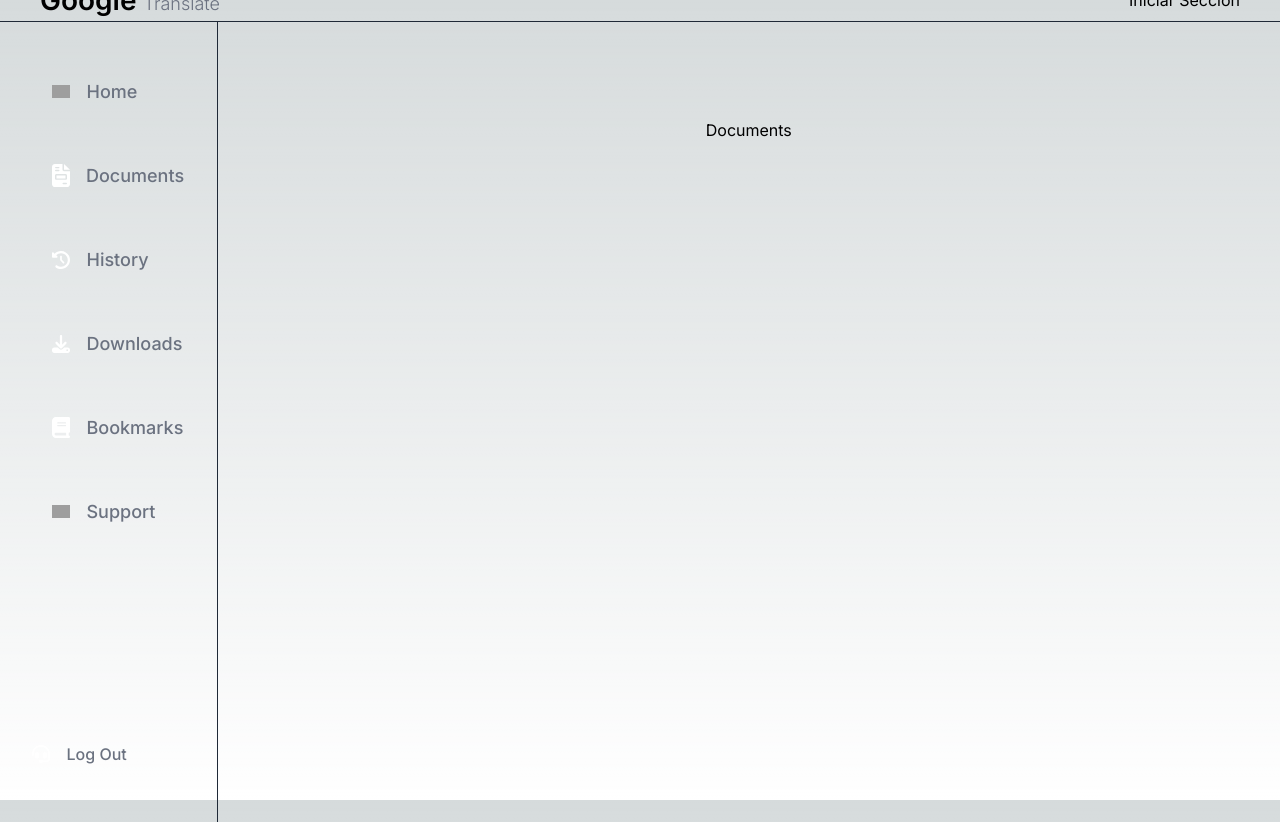
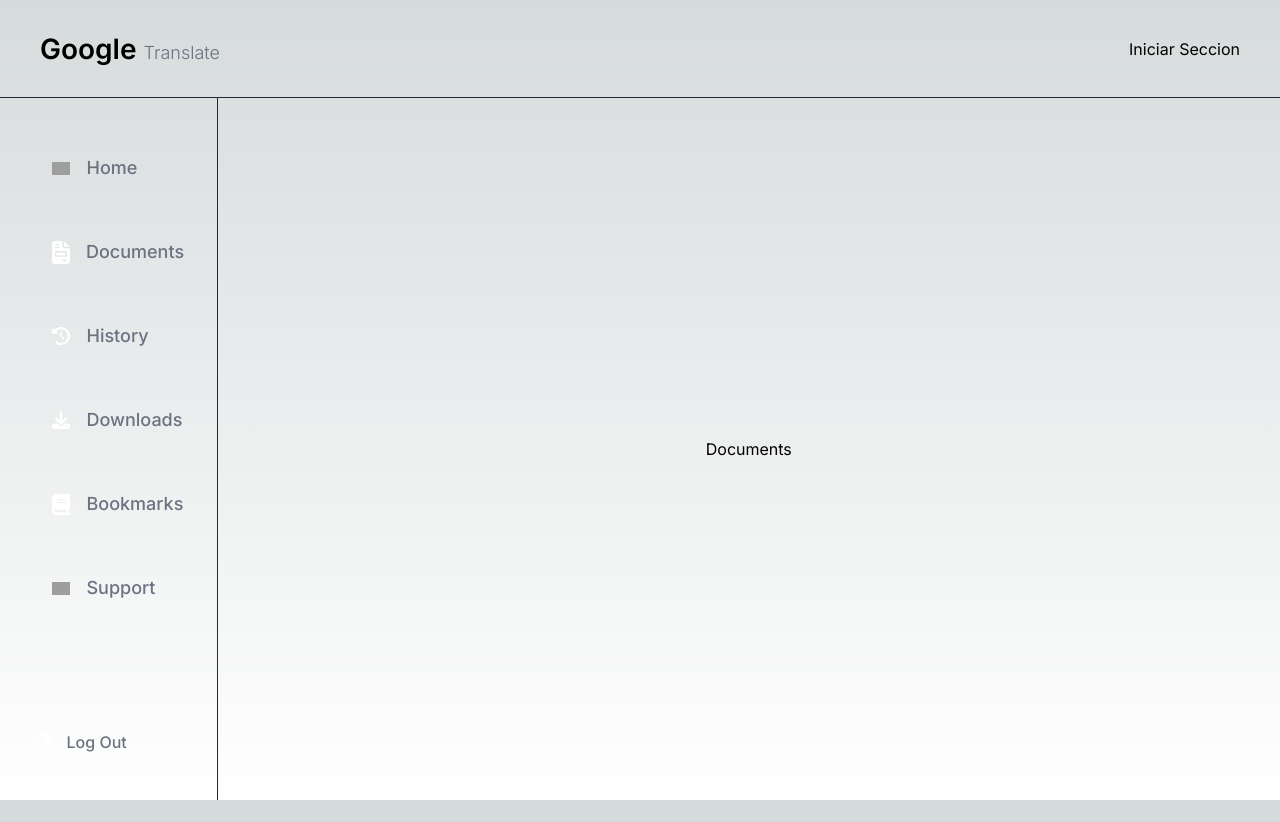
Before and after one commit to imanol309/translate-free, a Next.js app: page /documents in a window 1280 px wide. After the commit the page ends 800 px from the top, so only its background shows below. Built offline with nearby package versions, Linux system fonts and the light colour scheme; grey boxes are pictures that could not be loaded.

Commit message:
Agregando el componente de link de next

```diff
--- a/src/app/documents/page.jsx
+++ b/src/app/documents/page.jsx
@@ -1,6 +1,6 @@
 export default function Home() {
     return (
-      <main className="flex flex-col items-center justify-between min-h-screen p-24">
+      <main className="flex flex-col items-center justify-between h-full p-24">
           <h4>Documents</h4>
       </main>
     )
--- a/src/app/layout.tsx
+++ b/src/app/layout.tsx
@@ -7,7 +7,7 @@ import NavBar from "@/components/NavBar/NavBar";
 const inter = Inter({ subsets: ["latin"] });
 
 export const metadata: Metadata = {
-  title: "Create Next App",
+  title: "Translate Free",
   description: "Generated by create next app",
 };
 
--- a/src/components/NavBar/NavBar.jsx
+++ b/src/components/NavBar/NavBar.jsx
@@ -1,57 +1,25 @@
 import Image from "next/image";
-import house from "@/assets/icons/house-solid.svg";
-import solid from "@/assets/icons/arrow-right-to-bracket-solid.svg";
-import bookmark from "@/assets/icons/bookmark-solid.svg";
-import clock from "@/assets/icons/clock-rotate-left-solid.svg";
-import download from "@/assets/icons/download-solid.svg";
-import file from "@/assets/icons/file-solid.svg";
 import headset from "@/assets/icons/headset-solid.svg";
+import Link from 'next/link'
+import { listNavBar } from "@/utils/ListNavbar";
 
 export default function NavBar() {
-  const listNavBar = [
-    {
-      name: "Home",
-      icon: house,
-    },
-    {
-      name: "Documents",
-      icon: file,
-    },
-    {
-      name: "History",
-      icon: clock,
-    },
-    {
-      name: "Downloads",
-      icon: download,
-    },
-    {
-      name: "Bookmarks",
-      icon: bookmark,
-    },
-    {
-      name: "Support",
-      icon: solid,
-    },
-  ];
-
   return (
     <main className="flex flex-col w-[17%] h-full border-r border-gray-800">
       <section className="w-full h-[90%] flex flex-col gap-6 justify-start items-center py-10">
-        {listNavBar.map((list) => (
-          <div
+        {listNavBar?.map((list) => (
+          <Link
             key={list.id}
+            href={list.url}
             className="w-[70%] flex items-center justify-start gap-4 hover:bg-[#346aff] py-4 pl-5 cursor-pointer rounded-full hover:text-white text-gray-500"
           >
             <Image src={list.icon} alt="" height={18} width={18} />
-            <h3 className="  font-medium text-lg">
-              {list.name}
-            </h3>
-          </div>
+            <h3 className="  font-medium text-lg">{list.name}</h3>
+          </Link>
         ))}
       </section>
       <section className="w-full h-[10%] flex flex-col gap-12 justify-start items-center">
-        <div className="w-[70%] flex items-center justify-start gap-4 ">
+        <div className="w-[70%] flex items-center justify-start gap-4 cursor-pointer">
           <Image src={headset} alt="" height={18} width={18} />
           <h3 className="text-gray-500 font-medium">Log Out</h3>{" "}
         </div>
--- /dev/null
+++ b/src/utils/ListNavbar.js
@@ -0,0 +1,42 @@
+import house from "@/assets/icons/house-solid.svg";
+import solid from "@/assets/icons/arrow-right-to-bracket-solid.svg";
+import bookmark from "@/assets/icons/bookmark-solid.svg";
+import clock from "@/assets/icons/clock-rotate-left-solid.svg";
+import download from "@/assets/icons/download-solid.svg";
+import file from "@/assets/icons/file-solid.svg";
+
+
+const listNavBar = [
+  {
+    name: "Home",
+    icon: house,
+    url: "/",
+  },
+  {
+    name: "Documents",
+    icon: file,
+    url: "/documents",
+  },
+  {
+    name: "History",
+    icon: clock,
+    url: "/history",
+  },
+  {
+    name: "Downloads",
+    icon: download,
+    url: "/downloads",
+  },
+  {
+    name: "Bookmarks",
+    icon: bookmark,
+    url: "/bookmarks",
+  },
+  {
+    name: "Support",
+    icon: solid,
+    url: "/support",
+  },
+];
+
+export { listNavBar };
```
